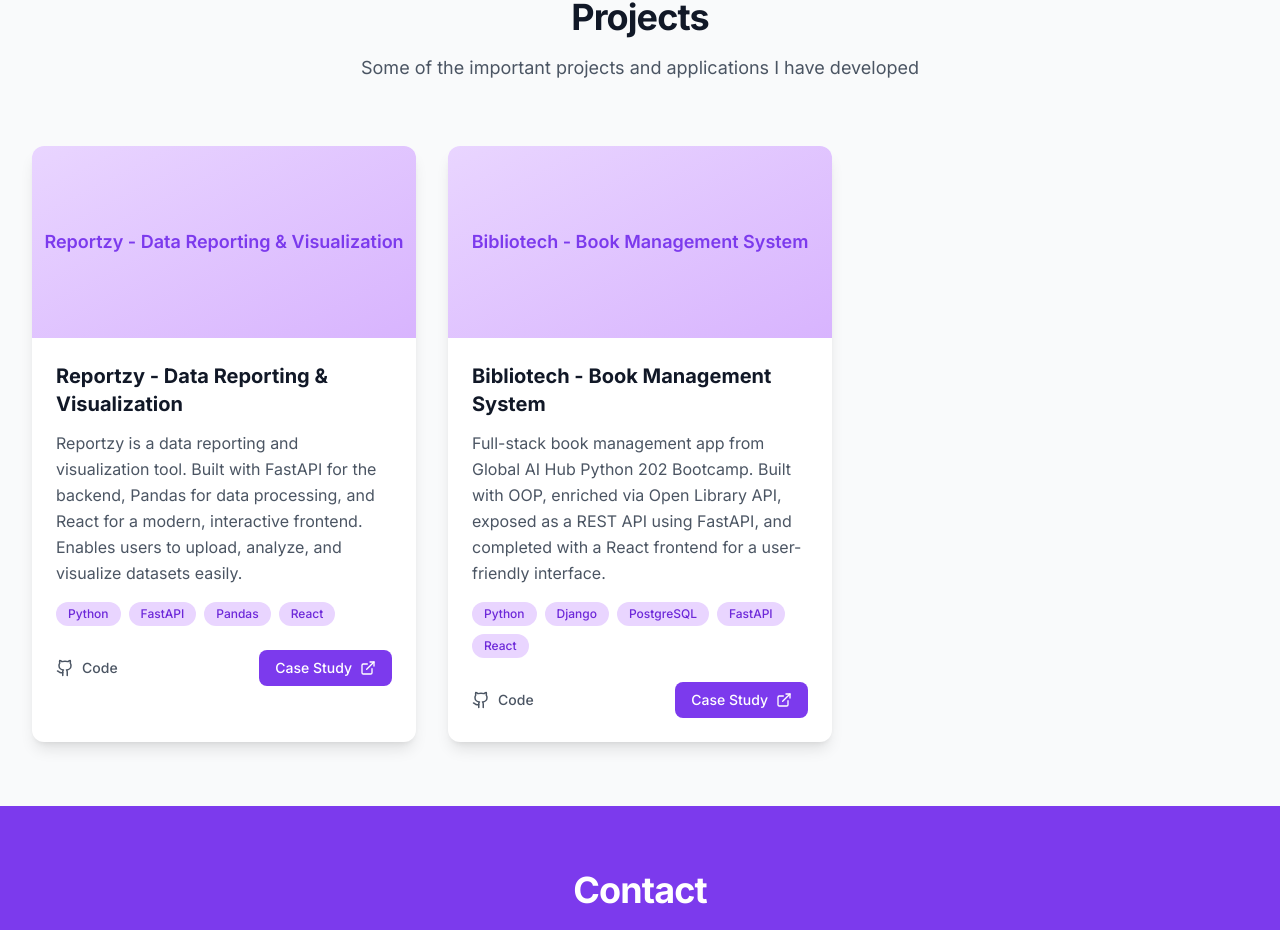
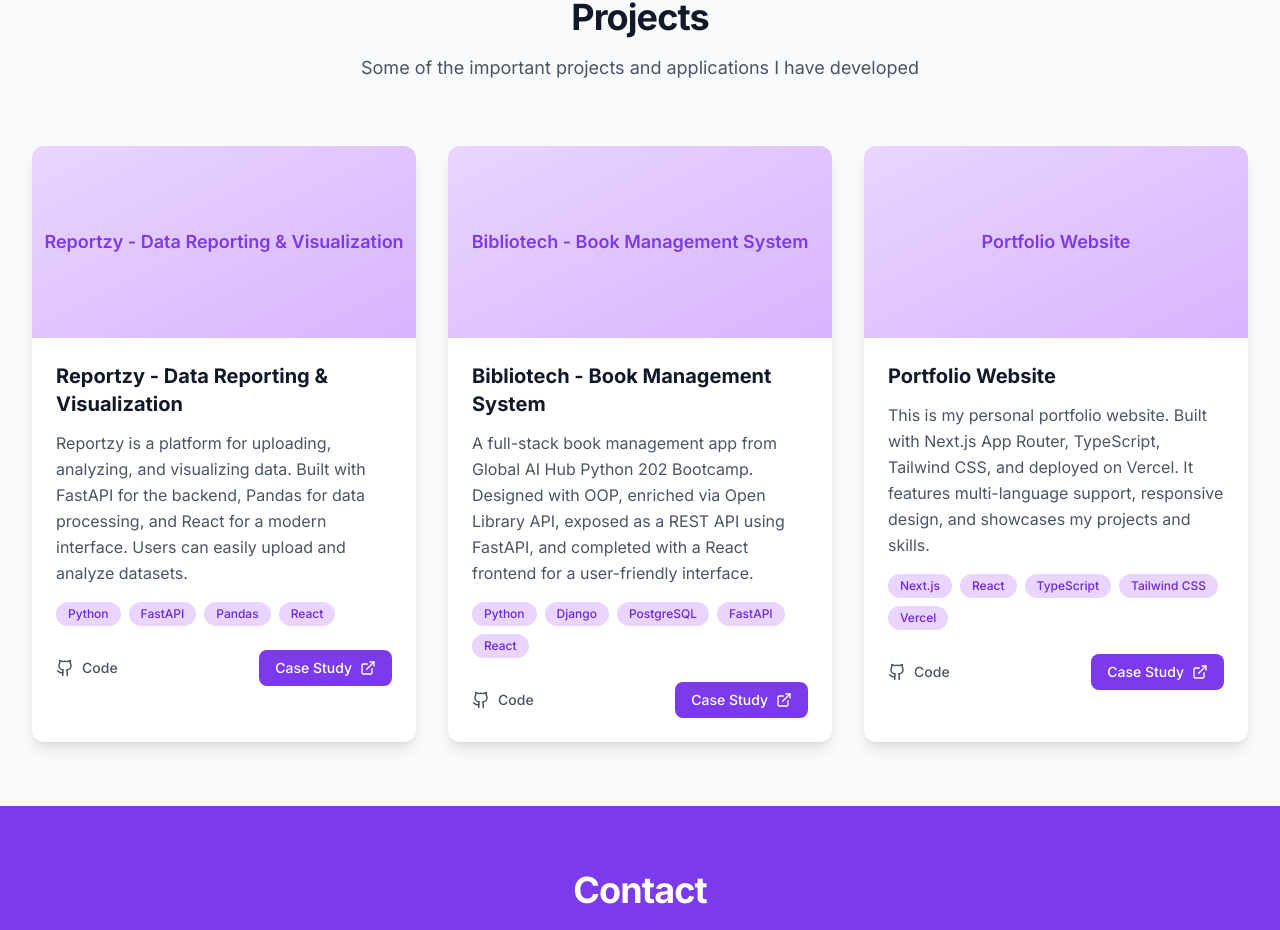
Before and after one commit to zeynepsalmaz/Zeynep-Portfolio, a Next.js app in the folder apps/site/: page /en in a window 1280 px wide. Shown: the part 1512-2442 px from the top of the page. Built offline with nearby package versions, Linux system fonts and the light colour scheme.

Commit message:
✨ Add new project details for personal portfolio and update localization in English and Turkish

```diff
--- a/apps/site/components/Projects.tsx
+++ b/apps/site/components/Projects.tsx
@@ -11,19 +11,27 @@ export default function Projects() {
   const projects = [
     {
       id: 1,
-      image: '/images/project-reportzy.jpg', // Add an image if available
+      image: '/images/project-reportzy.jpg',
       technologies: ['Python', 'FastAPI', 'Pandas', 'React'],
       githubUrl: 'https://github.com/zeynepsalmaz/Reportzy',
-      liveUrl: '', // Add live URL if available
+      liveUrl: 'https://reportzy.vercel.app/',
       description: 'Reportzy is a data reporting and visualization tool. Built with FastAPI for the backend, Pandas for data processing, and React for a modern, interactive frontend. Enables users to upload, analyze, and visualize datasets easily.',
     },
     {
       id: 2,
-      image: '/images/project-bibliotech.jpg', // Add an image if available
+      image: '/images/project-bibliotech.jpg',
       technologies: ['Python', 'Django', 'PostgreSQL', 'FastAPI', 'React'],
       githubUrl: 'https://github.com/zeynepsalmaz/Bibliotech',
-      liveUrl: '', // Add live URL if available
+      liveUrl: 'https://bibliotech-zeynep.vercel.app/',
       description: 'Full-stack book management app from Global AI Hub Python 202 Bootcamp. Built with OOP, enriched via Open Library API, exposed as a REST API using FastAPI, and completed with a React frontend for a user-friendly interface.',
+    },
+    {
+      id: 3,
+      image: '/images/project-portfolio.jpg',
+      technologies: ['Next.js', 'React', 'TypeScript', 'Tailwind CSS', 'Vercel'],
+      githubUrl: 'https://github.com/zeynepsalmaz/Zeynep-Portfolio',
+      liveUrl: 'https://zeynep-portfolio.vercel.app/',
+      description: 'This is my personal portfolio website. Built with Next.js App Router, TypeScript, Tailwind CSS, and deployed on Vercel. It features multi-language support, responsive design, and showcases my projects and skills.',
     },
   ]
 
@@ -68,7 +76,7 @@ export default function Projects() {
                   {t(`project${project.id}.title`)}
                 </h3>
                 <p className="text-gray-600 mb-4 leading-relaxed">
-                  {project.description ? project.description : t(`project${project.id}.description`)}
+                  {t(`project${project.id}.description`)}
                 </p>
 
                 {/* Technologies */}
--- a/apps/site/messages/en.json
+++ b/apps/site/messages/en.json
@@ -32,6 +32,10 @@
       "title": "Bibliotech - Book Management System",
       "description": "A full-stack book management app from Global AI Hub Python 202 Bootcamp. Designed with OOP, enriched via Open Library API, exposed as a REST API using FastAPI, and completed with a React frontend for a user-friendly interface."
     },
+    "project3": {
+      "title": "Portfolio Website",
+      "description": "This is my personal portfolio website. Built with Next.js App Router, TypeScript, Tailwind CSS, and deployed on Vercel. It features multi-language support, responsive design, and showcases my projects and skills."
+    },
     "caseStudy": "Case Study"
   },
   "contact": {
--- a/apps/site/messages/tr.json
+++ b/apps/site/messages/tr.json
@@ -32,6 +32,10 @@
       "title": "Bibliotech - Kitap Yönetim Sistemi",
       "description": "Global AI Hub Python 202 Bootcamp kapsamında geliştirilen full-stack kitap yönetim uygulaması. OOP ile tasarlandı, Open Library API ile zenginleştirildi, FastAPI ile REST API olarak sunuldu ve React frontend ile tamamlandı."
     },
+    "project3": {
+      "title": "Portfolio Websitesi",
+      "description": "Kişisel portfolyo sitem. Next.js App Router, TypeScript, Tailwind CSS ile geliştirildi ve Vercel üzerinde barındırılıyor. Çoklu dil desteği, duyarlı tasarım ve projelerim ile yeteneklerimi sergileyen bölümler içerir."
+    },
     "caseStudy": "Detayları Gör"
   },
   "contact": {
```
